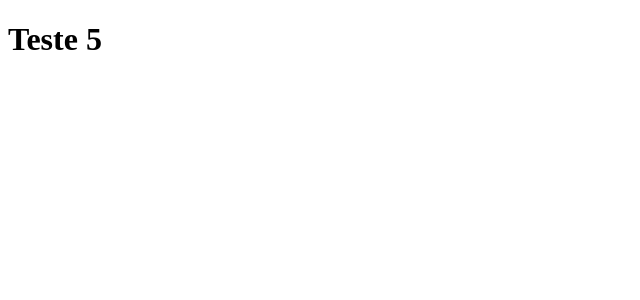
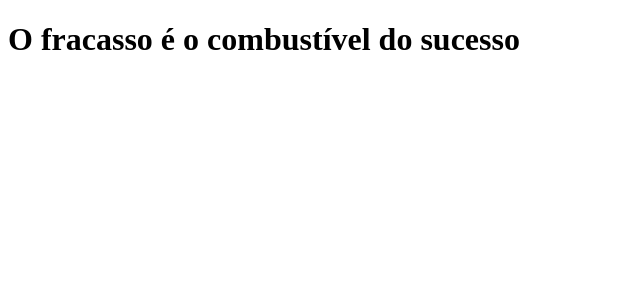
Before and after one commit to MatheusWolf/ako, a Next.js app: page / in a window 1280 px wide. Shown: the top 300 px of the page, without its empty margins (0-640 px from the left). Built offline with nearby package versions, Linux system fonts and the light colour scheme.

Commit message:
fix(index): correção da frase impacto

```diff
--- a/pages/index.js
+++ b/pages/index.js
@@ -1,5 +1,5 @@
 function Home() {
-    return <h1>Teste 5</h1>
+    return <h1>O fracasso é o combustível do sucesso</h1>
 }
 
 export default Home;
```
